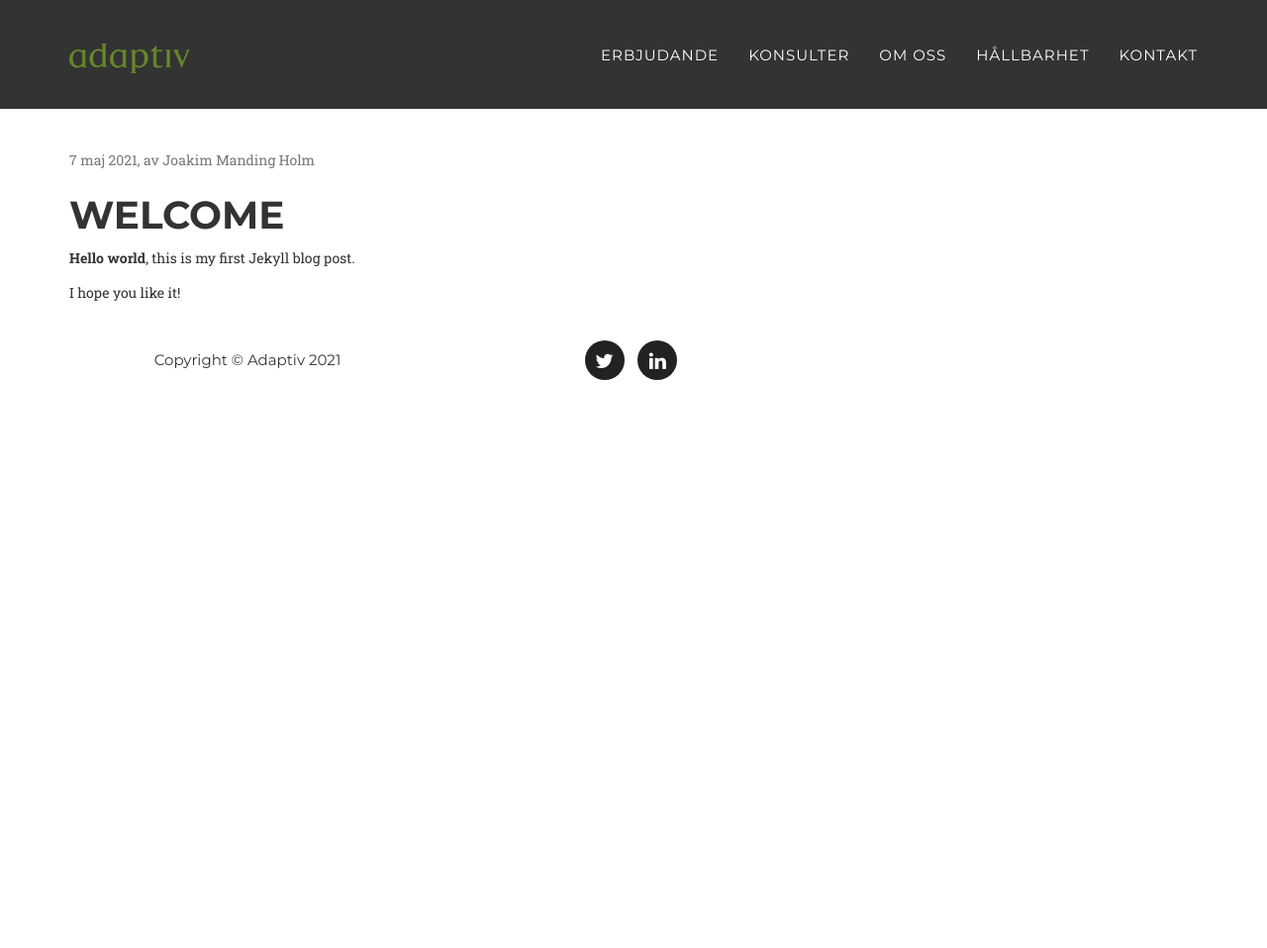
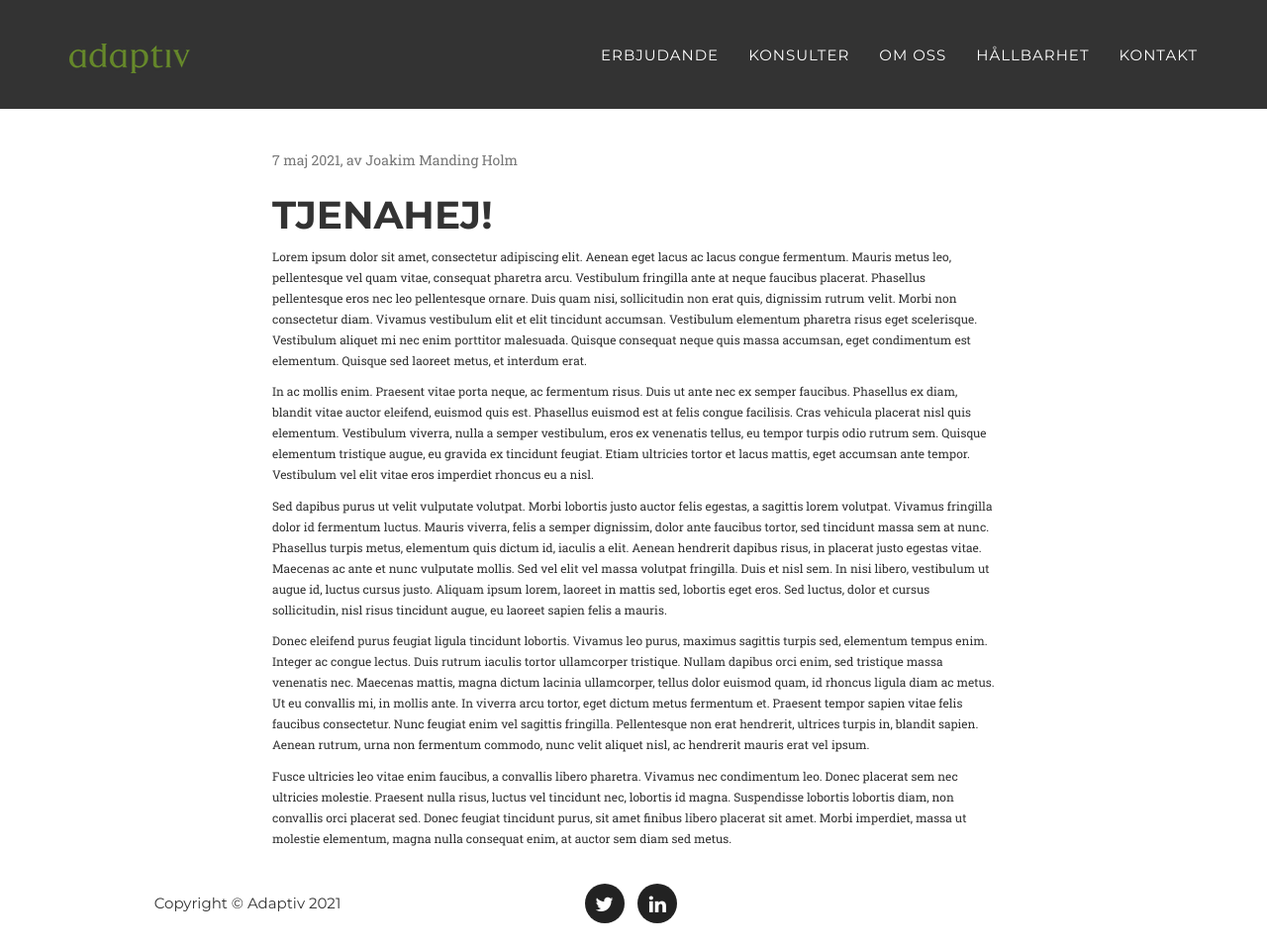
Before and after one commit to adaptiv/adaptiv_agency, a Jekyll site: the page built from _posts/2021-05-07-first-post.md, in a window 1280 px wide and 958 px high. Shown: the whole window at 99% size. Built offline with Jekyll 4.4.1, drawn with Linux system fonts in a browser that asks for light colours; some web fonts are replaced.

Commit message:
Blog post styling

```diff
--- a/_layouts/default.html
+++ b/_layouts/default.html
@@ -9,7 +9,9 @@
   <div style="height: 150px"></div>
 
   <div class="container">
-  {{ content }}
+    <div class="col-lg-8 col-lg-offset-2">
+      {{ content }}
+    </div>
   </div>
 
   {% include footer.html %}
--- a/_layouts/style.css
+++ b/_layouts/style.css
@@ -14,4 +14,9 @@ a.dark:active {
 
 .post p.post-intro {
   color: #{{ site.data.template.color.muted }};
+  font-size: 14px;
 }
+
+.post p {
+  font-size: 12px;
+}
--- a/_posts/2021-05-07-first-post.md
+++ b/_posts/2021-05-07-first-post.md
@@ -1,11 +1,17 @@
 ---
 layout: post
-title:  "Welcome to Jekyll!"
+title:  "Välkommen till vår blogg!"
 author: Joakim Manding Holm
 ---
 
-# Welcome
+# Tjenahej!
 
-**Hello world**, this is my first Jekyll blog post.
+Lorem ipsum dolor sit amet, consectetur adipiscing elit. Aenean eget lacus ac lacus congue fermentum. Mauris metus leo, pellentesque vel quam vitae, consequat pharetra arcu. Vestibulum fringilla ante at neque faucibus placerat. Phasellus pellentesque eros nec leo pellentesque ornare. Duis quam nisi, sollicitudin non erat quis, dignissim rutrum velit. Morbi non consectetur diam. Vivamus vestibulum elit et elit tincidunt accumsan. Vestibulum elementum pharetra risus eget scelerisque. Vestibulum aliquet mi nec enim porttitor malesuada. Quisque consequat neque quis massa accumsan, eget condimentum est elementum. Quisque sed laoreet metus, et interdum erat.
 
-I hope you like it!
+In ac mollis enim. Praesent vitae porta neque, ac fermentum risus. Duis ut ante nec ex semper faucibus. Phasellus ex diam, blandit vitae auctor eleifend, euismod quis est. Phasellus euismod est at felis congue facilisis. Cras vehicula placerat nisl quis elementum. Vestibulum viverra, nulla a semper vestibulum, eros ex venenatis tellus, eu tempor turpis odio rutrum sem. Quisque elementum tristique augue, eu gravida ex tincidunt feugiat. Etiam ultricies tortor et lacus mattis, eget accumsan ante tempor. Vestibulum vel elit vitae eros imperdiet rhoncus eu a nisl.
+
+Sed dapibus purus ut velit vulputate volutpat. Morbi lobortis justo auctor felis egestas, a sagittis lorem volutpat. Vivamus fringilla dolor id fermentum luctus. Mauris viverra, felis a semper dignissim, dolor ante faucibus tortor, sed tincidunt massa sem at nunc. Phasellus turpis metus, elementum quis dictum id, iaculis a elit. Aenean hendrerit dapibus risus, in placerat justo egestas vitae. Maecenas ac ante et nunc vulputate mollis. Sed vel elit vel massa volutpat fringilla. Duis et nisl sem. In nisi libero, vestibulum ut augue id, luctus cursus justo. Aliquam ipsum lorem, laoreet in mattis sed, lobortis eget eros. Sed luctus, dolor et cursus sollicitudin, nisl risus tincidunt augue, eu laoreet sapien felis a mauris.
+
+Donec eleifend purus feugiat ligula tincidunt lobortis. Vivamus leo purus, maximus sagittis turpis sed, elementum tempus enim. Integer ac congue lectus. Duis rutrum iaculis tortor ullamcorper tristique. Nullam dapibus orci enim, sed tristique massa venenatis nec. Maecenas mattis, magna dictum lacinia ullamcorper, tellus dolor euismod quam, id rhoncus ligula diam ac metus. Ut eu convallis mi, in mollis ante. In viverra arcu tortor, eget dictum metus fermentum et. Praesent tempor sapien vitae felis faucibus consectetur. Nunc feugiat enim vel sagittis fringilla. Pellentesque non erat hendrerit, ultrices turpis in, blandit sapien. Aenean rutrum, urna non fermentum commodo, nunc velit aliquet nisl, ac hendrerit mauris erat vel ipsum.
+
+Fusce ultricies leo vitae enim faucibus, a convallis libero pharetra. Vivamus nec condimentum leo. Donec placerat sem nec ultricies molestie. Praesent nulla risus, luctus vel tincidunt nec, lobortis id magna. Suspendisse lobortis lobortis diam, non convallis orci placerat sed. Donec feugiat tincidunt purus, sit amet finibus libero placerat sit amet. Morbi imperdiet, massa ut molestie elementum, magna nulla consequat enim, at auctor sem diam sed metus.
```
